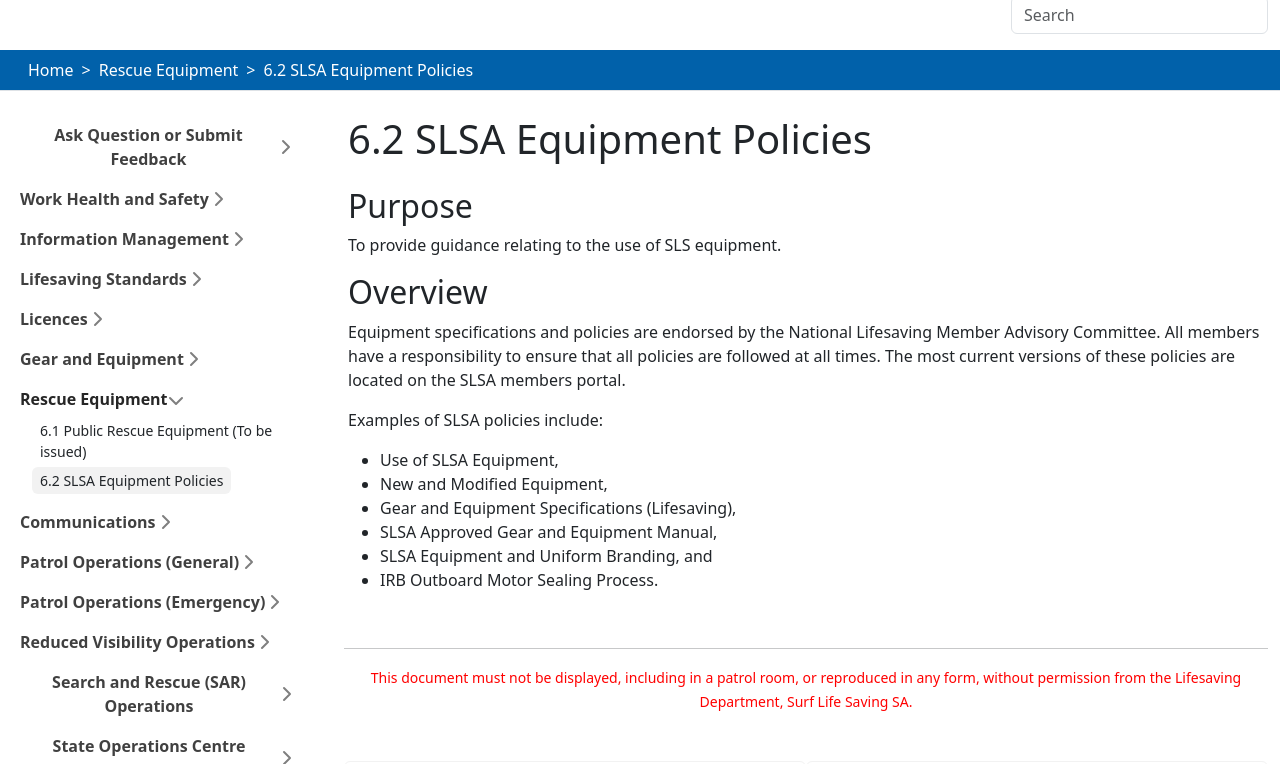
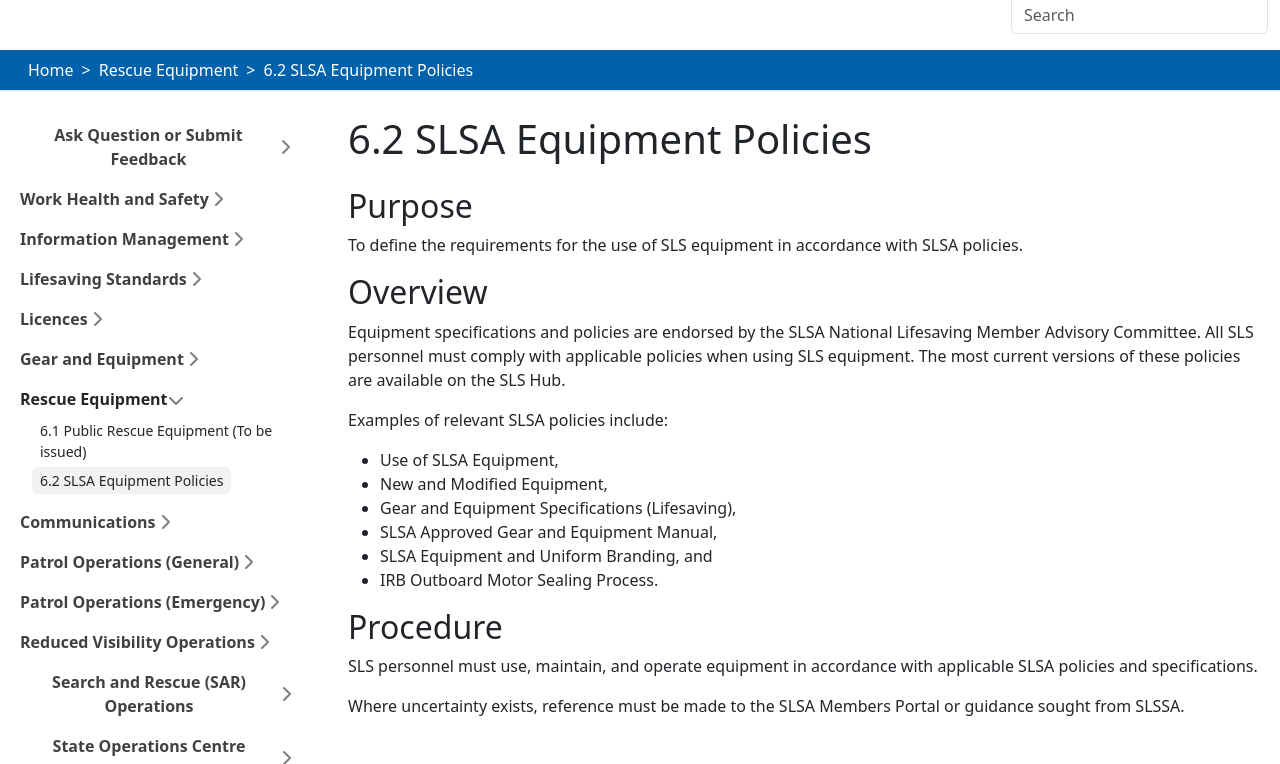
Before and after one commit to slssa-soc/sops-working, a Jekyll site: the page built from 6-rescue-equipment/6.2-slsa-equipment-policies.md, in a window 1280 px wide and 900 px high, cut to the strip 120-884 px from the top of the window. Built offline with Jekyll 4.4.1, drawn with Linux system fonts in a browser that asks for light colours.

Commit message:
Clarify SLSA equipment policy requirements and usage (Section 6)

```diff
--- a/6-rescue-equipment/6.2-slsa-equipment-policies.md
+++ b/6-rescue-equipment/6.2-slsa-equipment-policies.md
@@ -1,20 +1,20 @@
 ---
 section: Rescue Equipment
 nav_order: 2
-title:  6.2 SLSA Equipment Policies
+title: 6.2 SLSA Equipment Policies
 layout: lesson-content
 #topics: GitHub; Optional Software
 ---
 
 ## Purpose
 
-To provide guidance relating to the use of SLS equipment.
+To define the requirements for the use of SLS equipment in accordance with SLSA policies.
 
 ## Overview
 
-Equipment specifications and policies are endorsed by the National Lifesaving Member Advisory Committee. All members have a responsibility to ensure that all policies are followed at all times. The most current versions of these policies are located on the SLSA members portal.
+Equipment specifications and policies are endorsed by the SLSA National Lifesaving Member Advisory Committee. All SLS personnel must comply with applicable policies when using SLS equipment. The most current versions of these policies are available on the SLS Hub.
 
-Examples of SLSA policies include:
+Examples of relevant SLSA policies include:
 
 - Use of SLSA Equipment,
 - New and Modified Equipment,
@@ -22,3 +22,9 @@ Examples of SLSA policies include:
 - SLSA Approved Gear and Equipment Manual,
 - SLSA Equipment and Uniform Branding, and
 - IRB Outboard Motor Sealing Process.
+
+## Procedure
+
+SLS personnel must use, maintain, and operate equipment in accordance with applicable SLSA policies and specifications.
+
+Where uncertainty exists, reference must be made to the SLSA Members Portal or guidance sought from SLSSA.
```
